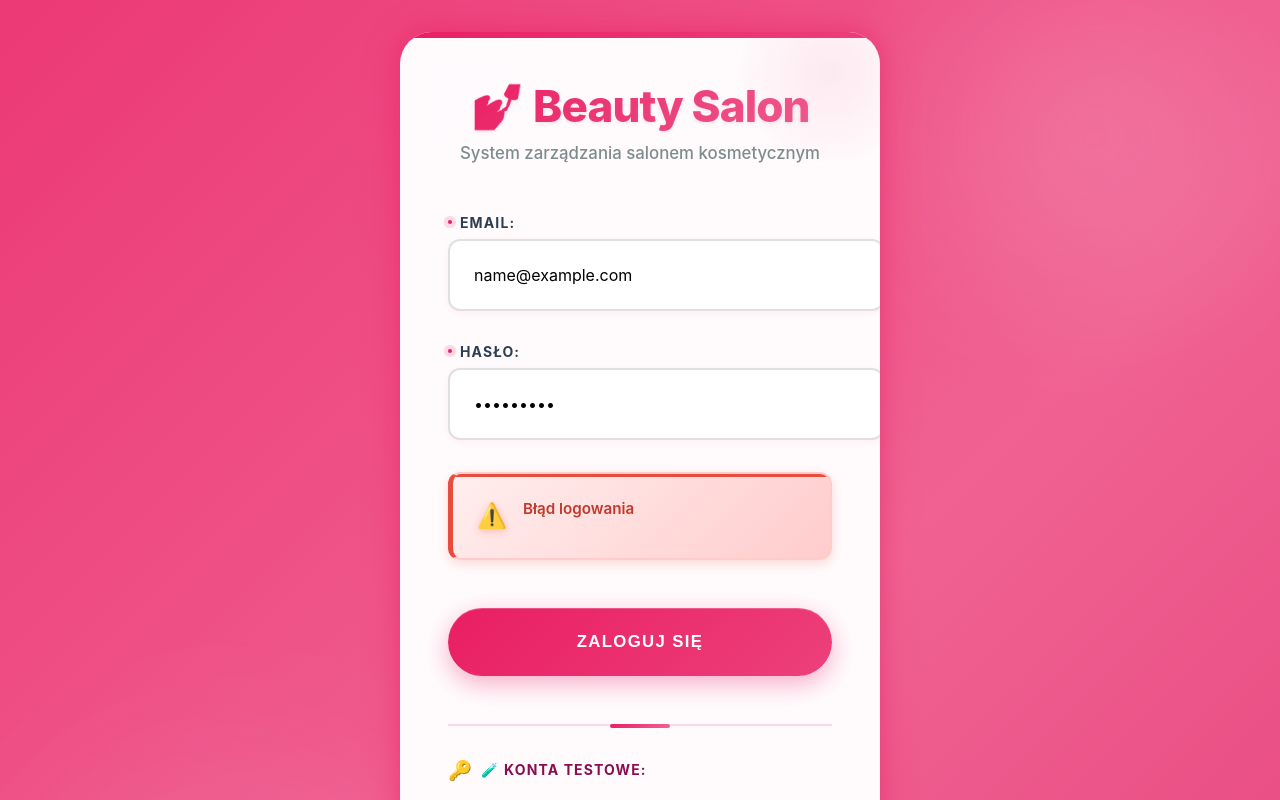
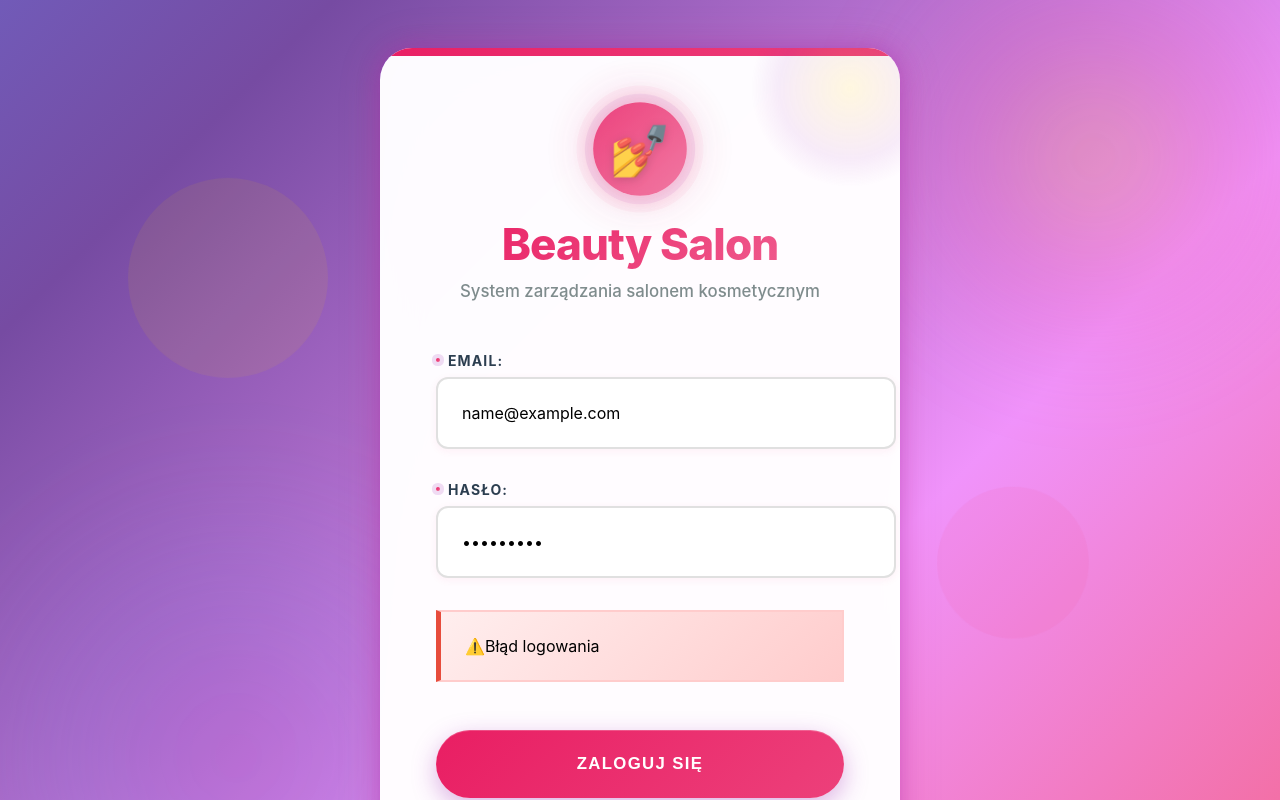
Before and after one commit to Dominika1911/beauty-salon-management-system, a React (Vite) app in the folder beauty-salon-frontend/: page /login in a window 1280 px wide. Both pictures are taken after typing "name@example.com", "Sample123" into the empty fields and a click on the button "ZALOGUJ SIĘ". Shown: the top 800 px of the page. Built offline with nearby package versions, Linux system fonts and the light colour scheme; no server answers.

Commit message:
Usunięcie kont testowych i poprawa stylowania formularza logowania

```diff
--- a/beauty-salon-frontend/src/main.tsx
+++ b/beauty-salon-frontend/src/main.tsx
@@ -1,5 +1,3 @@
-// src/main.tsx
-
 import React from 'react';
 import ReactDOM from 'react-dom/client';
 import App from './App';
--- a/beauty-salon-frontend/src/pages/LoginPage.css
+++ b/beauty-salon-frontend/src/pages/LoginPage.css
@@ -1,42 +1,46 @@
 /* ==================== CSS VARIABLES ==================== */
 :root {
-  /* Primary Colors */
-  --beauty-primary: #E91E63;
-  --beauty-primary-dark: #C2185B;
-  --beauty-primary-darker: #880E4F;
-  --beauty-primary-light: #FCE4EC;
-  --beauty-primary-bg: #FFF5FA;
+  /* Primary Colors - Elegancka fioletowo-różowa paleta */
+  --beauty-primary: #9C27B0;
+  --beauty-primary-dark: #7B1FA2;
+  --beauty-primary-darker: #4A148C;
+  --beauty-primary-light: #E1BEE7;
+  --beauty-primary-bg: #F3E5F5;
 
-  /* Accent Colors */
-  --beauty-accent: #F06292;
-  --beauty-accent-soft: #FFE3F2;
-  --beauty-accent-dark: #D81B60;
+  /* Accent Colors - Ciepły róż-złoty */
+  --beauty-accent: #EC407A;
+  --beauty-accent-soft: #F8BBD0;
+  --beauty-accent-dark: #C2185B;
+  --beauty-gold: #FFD700;
+  --beauty-gold-light: #FFF8DC;
 
   /* Status Colors */
-  --beauty-success: #2ecc71;
-  --beauty-success-dark: #27ae60;
-  --beauty-danger: #e74c3c;
-  --beauty-danger-dark: #c0392b;
-  --beauty-warning: #F39C12;
-  --beauty-info: #3498db;
+  --beauty-success: #00C853;
+  --beauty-success-dark: #00A344;
+  --beauty-danger: #D32F2F;
+  --beauty-danger-dark: #B71C1C;
+  --beauty-warning: #FFA726;
+  --beauty-info: #29B6F6;
 
   /* Neutral Colors */
-  --beauty-text-primary: #2c3e50;
-  --beauty-text-secondary: #7f8c8d;
-  --beauty-text-muted: #95a5a6;
+  --beauty-text-primary: #1A1A2E;
+  --beauty-text-secondary: #6C6C80;
+  --beauty-text-muted: #9E9EB0;
+  --beauty-bg-light: #FAFAFA;
 
   /* Shadows & Effects */
-  --beauty-shadow-sm: 0 2px 8px rgba(0, 0, 0, 0.08);
-  --beauty-shadow: 0 8px 24px rgba(0, 0, 0, 0.12);
-  --beauty-shadow-md: 0 12px 32px rgba(0, 0, 0, 0.15);
-  --beauty-shadow-lg: 0 20px 60px rgba(0, 0, 0, 0.25);
-  --beauty-shadow-xl: 0 30px 80px rgba(0, 0, 0, 0.35);
+  --beauty-shadow-sm: 0 2px 8px rgba(156, 39, 176, 0.1);
+  --beauty-shadow: 0 8px 24px rgba(156, 39, 176, 0.15);
+  --beauty-shadow-md: 0 12px 32px rgba(156, 39, 176, 0.2);
+  --beauty-shadow-lg: 0 20px 60px rgba(156, 39, 176, 0.3);
+  --beauty-shadow-xl: 0 30px 80px rgba(156, 39, 176, 0.4);
 
-  /* Gradients */
-  --gradient-primary: linear-gradient(135deg, #E91E63 0%, #F06292 50%, #C2185B 100%);
-  --gradient-bg: linear-gradient(135deg, #E91E63 0%, #F06292 50%, #D81B60 100%);
-  --gradient-success: linear-gradient(135deg, #2ecc71 0%, #27ae60 100%);
-  --gradient-overlay: linear-gradient(135deg, rgba(233, 30, 99, 0.95) 0%, rgba(240, 98, 146, 0.95) 50%, rgba(216, 27, 96, 0.95) 100%);
+  /* Gradients - Luksusowe przejścia */
+  --gradient-primary: linear-gradient(135deg, #9C27B0 0%, #E91E63 50%, #FF6F00 100%);
+  --gradient-bg: linear-gradient(135deg, #667eea 0%, #764ba2 25%, #f093fb 50%, #f5576c 75%, #ffd700 100%);
+  --gradient-success: linear-gradient(135deg, #00C853 0%, #00A344 100%);
+  --gradient-overlay: linear-gradient(135deg, rgba(156, 39, 176, 0.95) 0%, rgba(236, 64, 122, 0.95) 50%, rgba(255, 111, 0, 0.95) 100%);
+  --gradient-shine: linear-gradient(135deg, rgba(255, 215, 0, 0.3) 0%, rgba(255, 255, 255, 0.5) 50%, rgba(255, 215, 0, 0.3) 100%);
 
   /* Transitions */
   --transition-fast: 0.15s cubic-bezier(0.4, 0, 0.2, 1);
@@ -145,10 +149,10 @@
 
 @keyframes glow {
   0%, 100% {
-    box-shadow: 0 0 20px rgba(233, 30, 99, 0.4), 0 0 40px rgba(233, 30, 99, 0.2);
+    box-shadow: 0 0 20px rgba(156, 39, 176, 0.4), 0 0 40px rgba(236, 64, 122, 0.2);
   }
   50% {
-    box-shadow: 0 0 30px rgba(233, 30, 99, 0.6), 0 0 60px rgba(233, 30, 99, 0.3);
+    box-shadow: 0 0 30px rgba(156, 39, 176, 0.6), 0 0 60px rgba(236, 64, 122, 0.3), 0 0 80px rgba(255, 215, 0, 0.2);
   }
 }
 
@@ -179,7 +183,7 @@
   background: var(--gradient-bg);
   background-size: 200% 200%;
   animation: gradient-shift 8s ease infinite;
-  padding: var(--spacing-lg);
+  padding: var(--spacing-xl) var(--spacing-lg);
   position: relative;
   overflow: hidden;
 }
@@ -199,7 +203,7 @@
   right: -5%;
   width: 500px;
   height: 500px;
-  background: radial-gradient(circle, rgba(255, 255, 255, 0.15), transparent 70%);
+  background: radial-gradient(circle, rgba(255, 215, 0, 0.2), rgba(236, 64, 122, 0.15), transparent 70%);
   animation: float 8s ease-in-out infinite;
   filter: blur(40px);
 }
@@ -210,7 +214,7 @@
   left: -5%;
   width: 600px;
   height: 600px;
-  background: radial-gradient(circle, rgba(255, 255, 255, 0.12), transparent 70%);
+  background: radial-gradient(circle, rgba(156, 39, 176, 0.18), rgba(102, 126, 234, 0.12), transparent 70%);
   animation: floatReverse 10s ease-in-out infinite;
   filter: blur(50px);
 }
@@ -227,7 +231,7 @@
 .login-page-decoration::after {
   content: '';
   position: absolute;
-  background: rgba(255, 255, 255, 0.05);
+  background: rgba(255, 215, 0, 0.08);
   border-radius: 50%;
 }
 
@@ -244,6 +248,7 @@
   right: 15%;
   width: 150px;
   height: 150px;
+  background: rgba(236, 64, 122, 0.08);
   animation: floatReverse 7s ease-in-out infinite 0.5s;
 }
 
@@ -251,7 +256,7 @@
 
 .login-container {
   width: 100%;
-  max-width: 480px;
+  max-width: 520px;
   position: relative;
   z-index: 10;
   animation: slideIn 0.8s cubic-bezier(0.68, -0.55, 0.265, 1.55);
@@ -262,7 +267,7 @@
   background: rgba(255, 255, 255, 0.98);
   backdrop-filter: blur(20px) saturate(180%);
   -webkit-backdrop-filter: blur(20px) saturate(180%);
-  padding: var(--spacing-xl);
+  padding: clamp(2rem, 5vw, 3.5rem);
   border-radius: var(--radius-2xl);
   box-shadow:
     var(--beauty-shadow-xl),
@@ -280,10 +285,11 @@
   top: 0;
   left: 0;
   right: 0;
-  height: 6px;
+  height: 8px;
   background: var(--gradient-primary);
   background-size: 200% 200%;
   animation: gradient-shift 3s ease infinite;
+  border-radius: var(--radius-2xl) var(--radius-2xl) 0 0;
 }
 
 /* Decorative corner elements */
@@ -294,7 +300,7 @@
   right: -50px;
   width: 200px;
   height: 200px;
-  background: radial-gradient(circle, rgba(233, 30, 99, 0.08) 0%, transparent 70%);
+  background: radial-gradient(circle, rgba(255, 215, 0, 0.12) 0%, rgba(156, 39, 176, 0.08) 50%, transparent 70%);
   border-radius: 50%;
   pointer-events: none;
   animation: float 6s ease-in-out infinite;
@@ -312,19 +318,19 @@
 
 /* Logo/Icon area */
 .login-logo {
-  width: 80px;
-  height: 80px;
+  width: 90px;
+  height: 90px;
   margin: 0 auto var(--spacing-md);
   background: var(--gradient-primary);
   border-radius: 50%;
   display: flex;
   align-items: center;
   justify-content: center;
-  font-size: 2.5rem;
+  font-size: 3rem;
   box-shadow:
     var(--beauty-shadow),
-    0 0 0 8px rgba(233, 30, 99, 0.1),
-    0 0 0 16px rgba(233, 30, 99, 0.05);
+    0 0 0 8px rgba(156, 39, 176, 0.1),
+    0 0 0 16px rgba(236, 64, 122, 0.05);
   animation: pulse 2s ease-in-out infinite;
   position: relative;
 }
@@ -357,7 +363,6 @@
   background-clip: text;
   letter-spacing: -0.02em;
   line-height: 1.2;
-  text-shadow: 0 2px 4px rgba(233, 30, 99, 0.1);
 }
 
 .login-header p {
@@ -403,9 +408,9 @@
   content: '';
   width: 4px;
   height: 4px;
-  background: var(--beauty-primary);
+  background: var(--gradient-primary);
   border-radius: 50%;
-  box-shadow: 0 0 0 4px rgba(233, 30, 99, 0.15);
+  box-shadow: 0 0 0 4px rgba(156, 39, 176, 0.15);
 }
 
 /* Input fields with advanced styling */
@@ -424,17 +429,17 @@
 
 .form-group input:hover {
   border-color: var(--beauty-accent);
-  box-shadow: 0 4px 12px rgba(233, 30, 99, 0.1);
+  box-shadow: 0 4px 12px rgba(156, 39, 176, 0.15);
 }
 
 .form-group input:focus {
   outline: none;
   border-color: var(--beauty-primary);
   box-shadow:
-    0 0 0 4px rgba(233, 30, 99, 0.12),
-    0 8px 20px rgba(233, 30, 99, 0.2);
+    0 0 0 4px rgba(156, 39, 176, 0.12),
+    0 8px 20px rgba(156, 39, 176, 0.25);
   transform: translateY(-2px);
-  background: linear-gradient(to bottom, white 0%, rgba(233, 30, 99, 0.02) 100%);
+  background: linear-gradient(to bottom, white 0%, rgba(156, 39, 176, 0.02) 100%);
 }
 
 .form-group input:disabled {
@@ -494,7 +499,7 @@
   gap: var(--spacing-xs);
   margin-top: var(--spacing-sm);
   box-shadow:
-    0 8px 24px rgba(233, 30, 99, 0.35),
+    0 8px 24px rgba(156, 39, 176, 0.35),
     inset 0 1px 0 rgba(255, 255, 255, 0.2);
   text-transform: uppercase;
   letter-spacing: 0.08em;
@@ -527,14 +532,15 @@
 .login-btn:hover:not(:disabled) {
   transform: translateY(-3px) scale(1.02);
   box-shadow:
-    0 12px 32px rgba(233, 30, 99, 0.5),
+    0 12px 32px rgba(156, 39, 176, 0.5),
+    0 0 40px rgba(255, 215, 0, 0.3),
     inset 0 1px 0 rgba(255, 255, 255, 0.3);
   animation: gradient-shift 2s ease infinite;
 }
 
 .login-btn:active:not(:disabled) {
   transform: translateY(-1px) scale(1);
-  box-shadow: 0 4px 16px rgba(233, 30, 99, 0.4);
+  box-shadow: 0 4px 16px rgba(156, 39, 176, 0.4);
 }
 
 .login-btn:disabled {
@@ -567,356 +573,4 @@
   background: linear-gradient(135deg, #fee 0%, #ffcccc 100%);
   border: 2px solid #fcc;
   border-left: 5px solid var(--beauty-danger);
-  border-radius: var(--radius-md);
-  color: var(--beauty-danger-dark);
-  display: flex;
-  align-items: flex-start;
-  gap: var(--spacing-sm);
-  font-size: 0.95rem;
-  animation: shake 0.6s, fadeIn 0.3s;
-  font-weight: 600;
-  line-height: 1.5;
-  box-shadow: 0 4px 12px rgba(231, 76, 60, 0.2);
-  position: relative;
-  overflow: hidden;
-}
-
-.error-message::before {
-  content: '';
-  position: absolute;
-  top: 0;
-  left: 0;
-  right: 0;
-  height: 3px;
-  background: var(--beauty-danger);
-  animation: shimmer 2s linear infinite;
-  background-size: 1000px 100%;
-}
-
-.error-icon {
-  font-size: 1.5rem;
-  flex-shrink: 0;
-  animation: pulse 1s ease-in-out infinite;
-  filter: drop-shadow(0 2px 4px rgba(231, 76, 60, 0.3));
-}
-
-.error-message-text {
-  flex: 1;
-}
-
-/* ==================== TEST ACCOUNTS - PROFESSIONAL ==================== */
-
-.test-accounts {
-  margin-top: var(--spacing-xl);
-  padding-top: var(--spacing-lg);
-  border-top: 2px solid rgba(233, 30, 99, 0.15);
-  position: relative;
-  animation: fadeIn 1s ease-out 0.7s backwards;
-}
-
-.test-accounts::before {
-  content: '';
-  position: absolute;
-  top: -2px;
-  left: 50%;
-  transform: translateX(-50%);
-  width: 60px;
-  height: 4px;
-  background: var(--gradient-primary);
-  border-radius: var(--radius-round);
-}
-
-.test-title {
-  margin: 0 0 var(--spacing-md) 0;
-  font-weight: 700;
-  color: var(--beauty-primary-darker);
-  font-size: 0.875rem;
-  text-transform: uppercase;
-  letter-spacing: 0.08em;
-  display: flex;
-  align-items: center;
-  gap: var(--spacing-xs);
-}
-
-.test-title::before {
-  content: '🔑';
-  font-size: 1.2rem;
-}
-
-.test-account {
-  display: flex;
-  justify-content: space-between;
-  align-items: center;
-  padding: var(--spacing-sm);
-  font-size: 0.875rem;
-  color: var(--beauty-text-secondary);
-  background: linear-gradient(135deg, var(--beauty-primary-bg) 0%, white 100%);
-  border-radius: var(--radius-md);
-  margin-bottom: var(--spacing-xs);
-  transition: all var(--transition-base);
-  border: 2px solid transparent;
-  cursor: pointer;
-  position: relative;
-  overflow: hidden;
-}
-
-.test-account::before {
-  content: '';
-  position: absolute;
-  left: 0;
-  top: 0;
-  bottom: 0;
-  width: 0;
-  background: var(--gradient-primary);
-  opacity: 0.1;
-  transition: width var(--transition-base);
-}
-
-.test-account:hover {
-  background: linear-gradient(135deg, var(--beauty-primary-light) 0%, var(--beauty-accent-soft) 100%);
-  transform: translateX(6px) scale(1.02);
-  border-color: var(--beauty-accent);
-  box-shadow: var(--beauty-shadow-sm);
-}
-
-.test-account:hover::before {
-  width: 100%;
-}
-
-.test-account strong {
-  color: var(--beauty-primary-dark);
-  min-width: 100px;
-  font-weight: 700;
-  position: relative;
-  z-index: 1;
-  display: flex;
-  align-items: center;
-  gap: 0.5rem;
-}
-
-.test-account strong::before {
-  content: '👤';
-  font-size: 1.1rem;
-}
-
-.test-account span {
-  color: var(--beauty-text-muted);
-  font-family: 'Courier New', 'Consolas', monospace;
-  text-align: right;
-  font-size: 0.8rem;
-  background: rgba(255, 255, 255, 0.7);
-  padding: 0.25rem 0.5rem;
-  border-radius: var(--radius-sm);
-  position: relative;
-  z-index: 1;
-}
-
-/* Copy-to-clipboard feature hint */
-.test-account[data-clipboard]::after {
-  content: 'Click to copy';
-  position: absolute;
-  right: var(--spacing-sm);
-  top: 50%;
-  transform: translateY(-50%);
-  font-size: 0.7rem;
-  color: var(--beauty-primary);
-  opacity: 0;
-  transition: opacity var(--transition-base);
-  pointer-events: none;
-}
-
-.test-account[data-clipboard]:hover::after {
-  opacity: 1;
-}
-
-/* ==================== FOOTER LINKS ==================== */
-
-.login-footer {
-  text-align: center;
-  margin-top: var(--spacing-lg);
-  padding-top: var(--spacing-md);
-  border-top: 1px solid rgba(233, 30, 99, 0.1);
-  animation: fadeIn 1s ease-out 0.8s backwards;
-}
-
-.login-footer a {
-  color: var(--beauty-primary);
-  text-decoration: none;
-  font-weight: 600;
-  font-size: 0.9rem;
-  transition: all var(--transition-base);
-  position: relative;
-  display: inline-block;
-}
-
-.login-footer a::after {
-  content: '';
-  position: absolute;
-  bottom: -2px;
-  left: 0;
-  width: 0;
-  height: 2px;
-  background: var(--gradient-primary);
-  transition: width var(--transition-base);
-}
-
-.login-footer a:hover {
-  color: var(--beauty-primary-dark);
-  transform: translateY(-2px);
-}
-
-.login-footer a:hover::after {
-  width: 100%;
-}
-
-/* ==================== RESPONSIVE DESIGN ==================== */
-
-@media (max-width: 768px) {
-  .login-page {
-    padding: var(--spacing-md);
-  }
-
-  .login-card {
-    padding: var(--spacing-lg);
-  }
-
-  .login-header h1 {
-    font-size: 2rem;
-  }
-
-  .login-logo {
-    width: 70px;
-    height: 70px;
-    font-size: 2rem;
-  }
-}
-
-@media (max-width: 480px) {
-  .login-page {
-    padding: var(--spacing-sm);
-  }
-
-  .login-card {
-    padding: var(--spacing-md);
-    border-radius: var(--radius-xl);
-  }
-
-  .login-header {
-    margin-bottom: var(--spacing-lg);
-  }
-
-  .login-header h1 {
-    font-size: 1.75rem;
-  }
-
-  .login-header p {
-    font-size: 0.95rem;
-  }
-
-  .login-logo {
-    width: 60px;
-    height: 60px;
-    font-size: 1.75rem;
-  }
-
-  .form-group input {
-    padding: var(--spacing-sm);
-  }
-
-  .login-btn {
-    padding: var(--spacing-sm);
-    font-size: 1rem;
-  }
-
-  .test-account {
-    flex-direction: column;
-    align-items: flex-start;
-    gap: var(--spacing-xs);
-    padding: var(--spacing-sm);
-  }
-
-  .test-account span {
-    text-align: left;
-    width: 100%;
-  }
-
-  .test-account[data-clipboard]::after {
-    display: none;
-  }
-}
-
-/* ==================== ACCESSIBILITY ==================== */
-
-@media (prefers-reduced-motion: reduce) {
-  *,
-  *::before,
-  *::after {
-    animation-duration: 0.01ms !important;
-    animation-iteration-count: 1 !important;
-    transition-duration: 0.01ms !important;
-  }
-}
-
-/* Focus styles for keyboard navigation */
-.login-btn:focus-visible,
-.form-group input:focus-visible,
-.test-account:focus-visible,
-.login-footer a:focus-visible {
-  outline: 3px solid var(--beauty-primary);
-  outline-offset: 3px;
-  box-shadow: 0 0 0 6px rgba(233, 30, 99, 0.2);
-}
-
-/* High contrast mode support */
-@media (prefers-contrast: high) {
-  .login-card {
-    border: 3px solid var(--beauty-primary);
-  }
-
-  .form-group input {
-    border-width: 3px;
-  }
-
-  .login-btn {
-    border: 2px solid white;
-  }
-}
-
-/* Dark mode support (optional) */
-@media (prefers-color-scheme: dark) {
-  .login-card {
-    background: rgba(40, 40, 40, 0.95);
-    color: #f5f5f5;
-  }
-
-  .login-header p,
-  .form-group label,
-  .test-account {
-    color: #ccc;
-  }
-
-  .form-group input {
-    background: rgba(60, 60, 60, 0.8);
-    border-color: rgba(255, 255, 255, 0.2);
-    color: white;
-  }
-
-  .form-group input::placeholder {
-    color: #888;
-  }
-}
-
-/* ==================== PRINT STYLES ==================== */
-
-@media print {
-  .login-page::before,
-  .login-page::after,
-  .login-page-decoration,
-  .test-accounts {
-    display: none !important;
-  }
-
-  .login-card {
-    box-shadow: none !important;
-  }
-}
+  bord
--- a/beauty-salon-frontend/src/pages/LoginPage.tsx
+++ b/beauty-salon-frontend/src/pages/LoginPage.tsx
@@ -1,20 +1,15 @@
-// src/pages/LoginPage.tsx (POPRAWIONA WERSJA)
-
-import React, { useState, useEffect, type ReactElement } from 'react'; // Dodano import typu ReactElement
-import { useNavigate, type NavigateFunction } from 'react-router-dom'; // Import typu NavigateFunction
+import React, { useState, useEffect, type ReactElement } from 'react';
+import { useNavigate, type NavigateFunction } from 'react-router-dom';
 import { useAuth } from '../hooks/useAuth';
 import './LoginPage.css';
 
-// 1. Jawne typowanie komponentu i zwracanego typu (naprawia 2 błędy)
 export const LoginPage: React.FC = (): ReactElement => {
   const [email, setEmail] = useState('');
   const [password, setPassword] = useState('');
-  const [loading, setLoading] = useState<boolean>(false); // Jawne typowanie stanu
-  const [error, setError] = useState<string>(''); // Jawne typowanie stanu
+  const [loading, setLoading] = useState<boolean>(false);
+  const [error, setError] = useState<string>('');
 
   const { login, isAuthenticated } = useAuth();
-
-  // 2. Jawne typowanie zmiennej 'navigate' (naprawia 1 błąd)
   const navigate: NavigateFunction = useNavigate();
 
   // Jeśli już zalogowany, przekieruj na dashboard
@@ -24,13 +19,11 @@ export const LoginPage: React.FC = (): ReactElement => {
     }
   }, [isAuthenticated, navigate]);
 
-  // 3. Jawne typowanie funkcji, argumentu 'e' i zwracanego typu (naprawia 3 błędy)
   const handleSubmit: (e: React.FormEvent) => Promise<void> = async (e: React.FormEvent): Promise<void> => {
     e.preventDefault();
     setLoading(true);
     setError('');
 
-    // 4. Jawne typowanie zmiennej 'result' (naprawia 1 błąd)
     const result: { success: boolean; error?: string } = await login({ email, password });
 
     if (result.success) {
@@ -55,10 +48,12 @@ export const LoginPage: React.FC = (): ReactElement => {
 
   return (
     <div className="login-page">
+      <div className="login-page-decoration"></div>
       <div className="login-container">
         <div className="login-card">
           <div className="login-header">
-            <h1>💅 Beauty Salon</h1>
+            <div className="login-logo"></div>
+            <h1>Beauty Salon</h1>
             <p>System zarządzania salonem kosmetycznym</p>
           </div>
 
@@ -69,7 +64,6 @@ export const LoginPage: React.FC = (): ReactElement => {
                 id="email"
                 type="email"
                 value={email}
-                // 5. Jawne typowanie argumentu 'e' w onChange (naprawia 1 błąd)
                 onChange={(e: React.ChangeEvent<HTMLInputElement>) => setEmail(e.target.value)}
                 required
                 placeholder="klient1@example.com"
@@ -84,7 +78,6 @@ export const LoginPage: React.FC = (): ReactElement => {
                 id="password"
                 type="password"
                 value={password}
-                // 6. Jawne typowanie argumentu 'e' w onChange (naprawia 1 błąd)
                 onChange={(e: React.ChangeEvent<HTMLInputElement>) => setPassword(e.target.value)}
                 required
                 placeholder="••••••••"
@@ -96,7 +89,7 @@ export const LoginPage: React.FC = (): ReactElement => {
             {error && (
               <div className="error-message">
                 <span className="error-icon">⚠️</span>
-                {error}
+                <span>{error}</span>
               </div>
             )}
 
@@ -112,20 +105,8 @@ export const LoginPage: React.FC = (): ReactElement => {
             </button>
           </form>
 
-          <div className="test-accounts">
-            <p className="test-title">🧪 Konta testowe:</p>
-            <div className="test-account">
-              <strong>Klient:</strong>
-              <span>klient1@example.com / client123</span>
-            </div>
-            <div className="test-account">
-              <strong>Pracownik:</strong>
-              <span>anna.stylist@salon.demo / test1234</span>
-            </div>
-            <div className="test-account">
-              <strong>Manager:</strong>
-              <span>manager@salon.demo / test1234</span>
-            </div>
+          <div className="login-footer">
+            <a href="#">Zapomniałeś hasła?</a>
           </div>
         </div>
       </div>
```
Also changed, not shown: beauty-salon-frontend/src/types/index.ts (+18 -0 lines).
